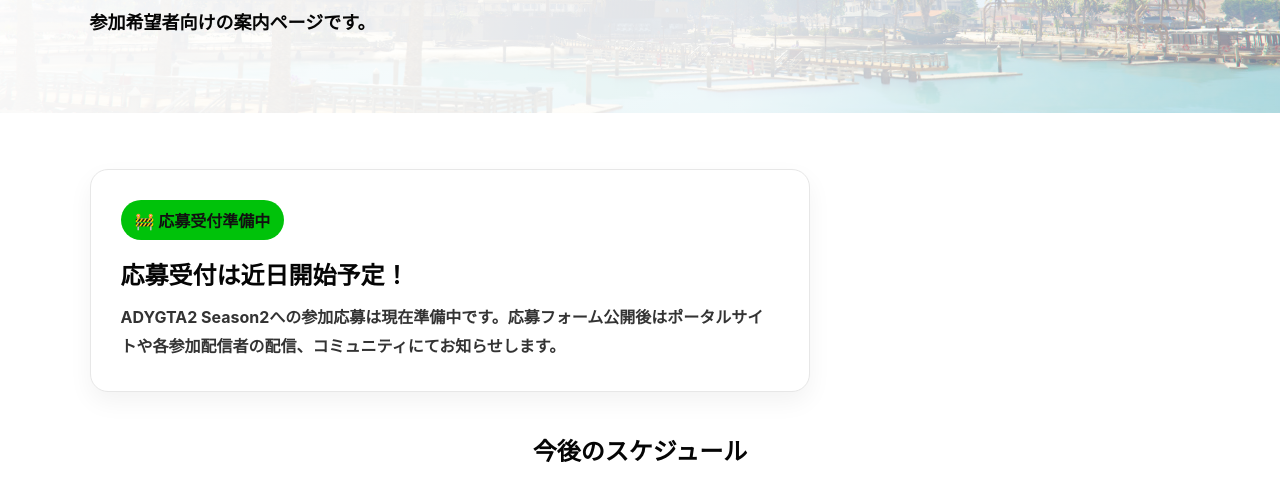
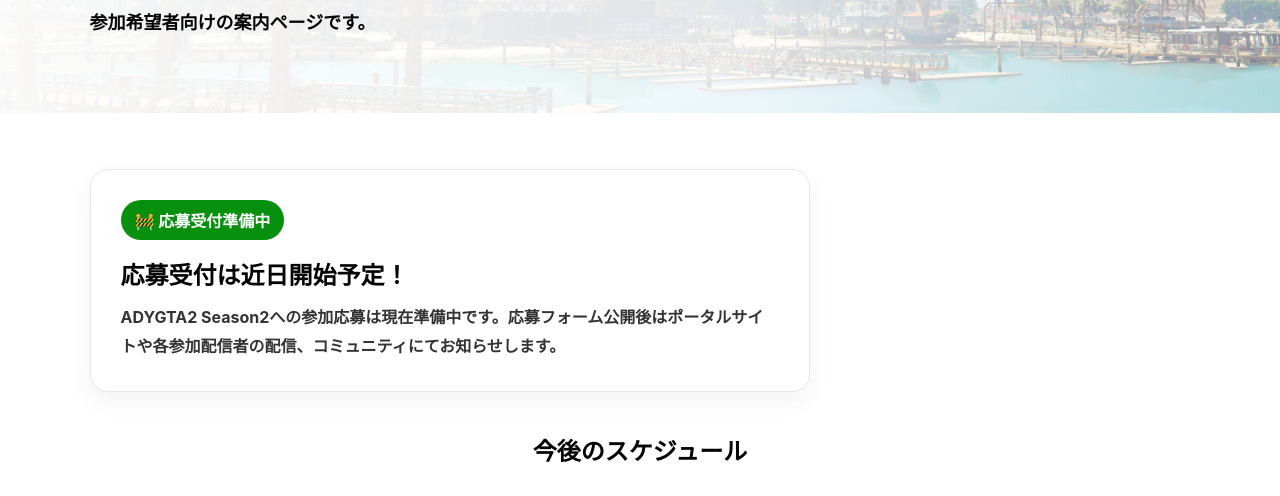
Before and after one commit to CAKEsuzuharu/ADYGTA2-Portal-Public, a website: page apply.html in a window 1280 px wide. Shown: the part 304-800 px from the top of the page. Drawn offline with Linux system fonts and the light colour scheme.

Commit message:
Update status badge background and text color

```diff
--- a/css/style.css
+++ b/css/style.css
@@ -732,7 +732,7 @@
 }
 
 
-.status-badge{display:inline-block;background:#00c20a;color:#111;padding:8px 14px;border-radius:999px;font-weight:700;margin-bottom:16px}
+.status-badge{display:inline-block;background:#078f0e;color:#ffffff;padding:8px 14px;border-radius:999px;font-weight:700;margin-bottom:16px}
 .schedule-panel{margin-top:40px}
 .timeline-item{display:flex;gap:24px;padding:20px 0;border-left:3px solid rgba(255,255,255,.15);margin-left:10px;padding-left:24px}
 .timeline-date{min-width:220px;font-weight:700;color:#9fe870}
```
